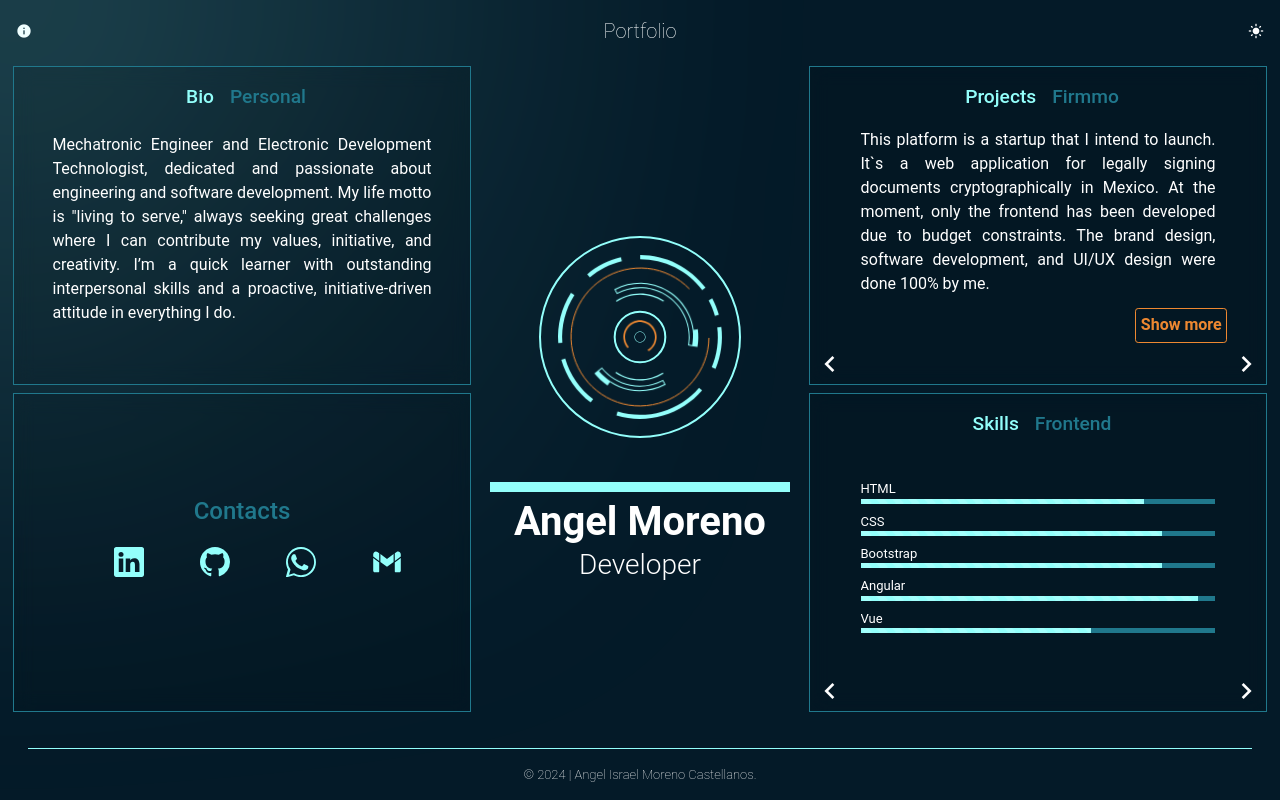
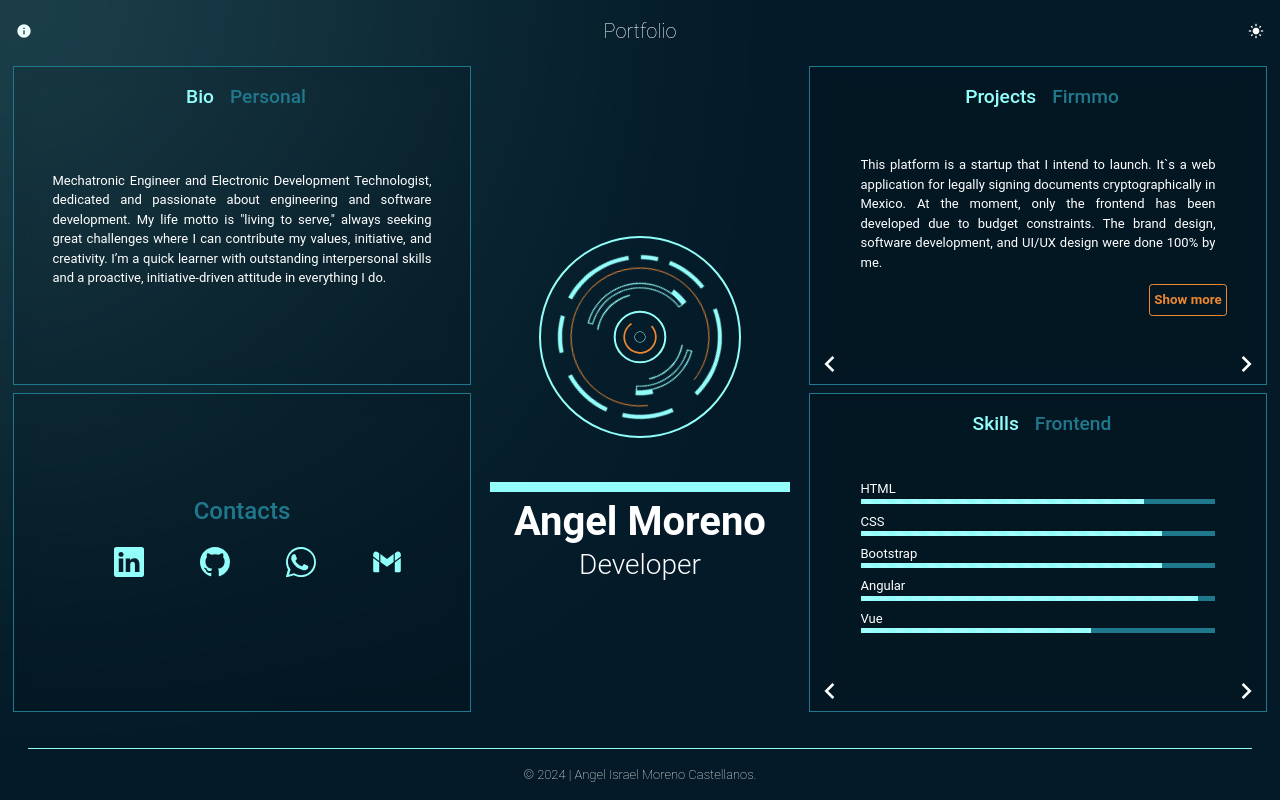
Before and after one commit to Moca9801/mocadev, an Angular app: page / in a window 1280 px wide. Built offline with nearby package versions, Linux system fonts and the light colour scheme.

Commit message:
fix details for responsive design

```diff
--- a/src/app/app.component.ts
+++ b/src/app/app.component.ts
@@ -16,16 +16,16 @@ import { Subscription } from 'rxjs';
 })
 export class AppComponent implements OnDestroy {
   title = 'mocadev';
-  isLoading = true;
+  isLoading = false;
   breakpointSub:any = Subscription;
   isLargeScreen: boolean = false;
 
   constructor(private breakpointObserver: BreakpointObserver){}
 
   ngOnInit() {
-    setTimeout(() => {
+    /*setTimeout(() => {
       this.isLoading = false;
-    }, 5000);
+    }, 5000);*/
 
     this.breakpointSub = this.breakpointObserver
       .observe([Breakpoints.Large, Breakpoints.XLarge])
--- a/src/app/components/bio/bio.component.scss
+++ b/src/app/components/bio/bio.component.scss
@@ -45,6 +45,9 @@
     margin-top: 0px;
     font-size: larger !important;
   }
+  .description{
+    font-size: small !important;
+  }
 }
 
 @media (max-width: 720px) {
--- a/src/app/components/projects/projects.component.html
+++ b/src/app/components/projects/projects.component.html
@@ -10,7 +10,7 @@
             {{ currentDescription  }}
         </div>
     </div>
-    <button class="go-link fs-3" (click)="navigateToLink()"><span class="fw-bold fs-6 link text-end">Show more</span></button>
+    <button class="go-link fs-3" (click)="navigateToLink()"><span class="fw-bold link text-end">Show more</span></button>
 
   </div>
 
--- a/src/app/components/projects/projects.component.scss
+++ b/src/app/components/projects/projects.component.scss
@@ -71,6 +71,10 @@
     padding: .3rem;
   }
 
+  .go-link{
+    font-size: medium !important;
+  }
+
   .link:hover{
     font-size:medium !important;
     background-color: var(--accent-color);
@@ -111,8 +115,20 @@
       padding: 0.75rem;
     }
 
+    .go-link{
+      font-size: smaller !important;
+    }
+
+    .go-link:hover{
+      font-size: smaller;
+    }
+
     button {
-      font-size: 20px;
+      font-size: small;
+    }
+
+    .description{
+      font-size: small !important;
     }
   }
 
@@ -123,7 +139,7 @@
     }
 
     button {
-      font-size: 18px;
+      font-size: small;
     }
 
     .description{
@@ -133,4 +149,13 @@
     .link{
       font-size: small !important;
     }
+
+
+    .go-link{
+      font-size: smaller !important;
+    }
+
+    .go-link:hover{
+      font-size: smaller;
+    }
   }
--- a/src/app/components/skills/skills.component.scss
+++ b/src/app/components/skills/skills.component.scss
@@ -106,7 +106,7 @@ button:hover {
   }
 
   .skill .title {
-    font-size: small;
+    font-size: small !important;
   }
 
   button {
--- a/src/app/layouts/main-small-devices/main-small-devices.component.scss
+++ b/src/app/layouts/main-small-devices/main-small-devices.component.scss
@@ -130,11 +130,13 @@
       transform: rotate(360deg);
     }
   }
+
   .radio-buttons-container {
     display: flex;
     flex-direction: column;
     align-items: start;
     gap: 24px;
+    padding: .5rem;
   }
 
   .radio-button {
@@ -153,9 +155,9 @@
   .radio-button__label {
     display: inline-block;
     padding-left: 30px;
-    margin-bottom: 10px;
+    margin-bottom: 0;
     position: relative;
-    font-size: 16px;
+    font-size: medium;
     cursor: pointer;
     transition: all 0.3s cubic-bezier(0.23, 1, 0.320, 1);
   }
```
